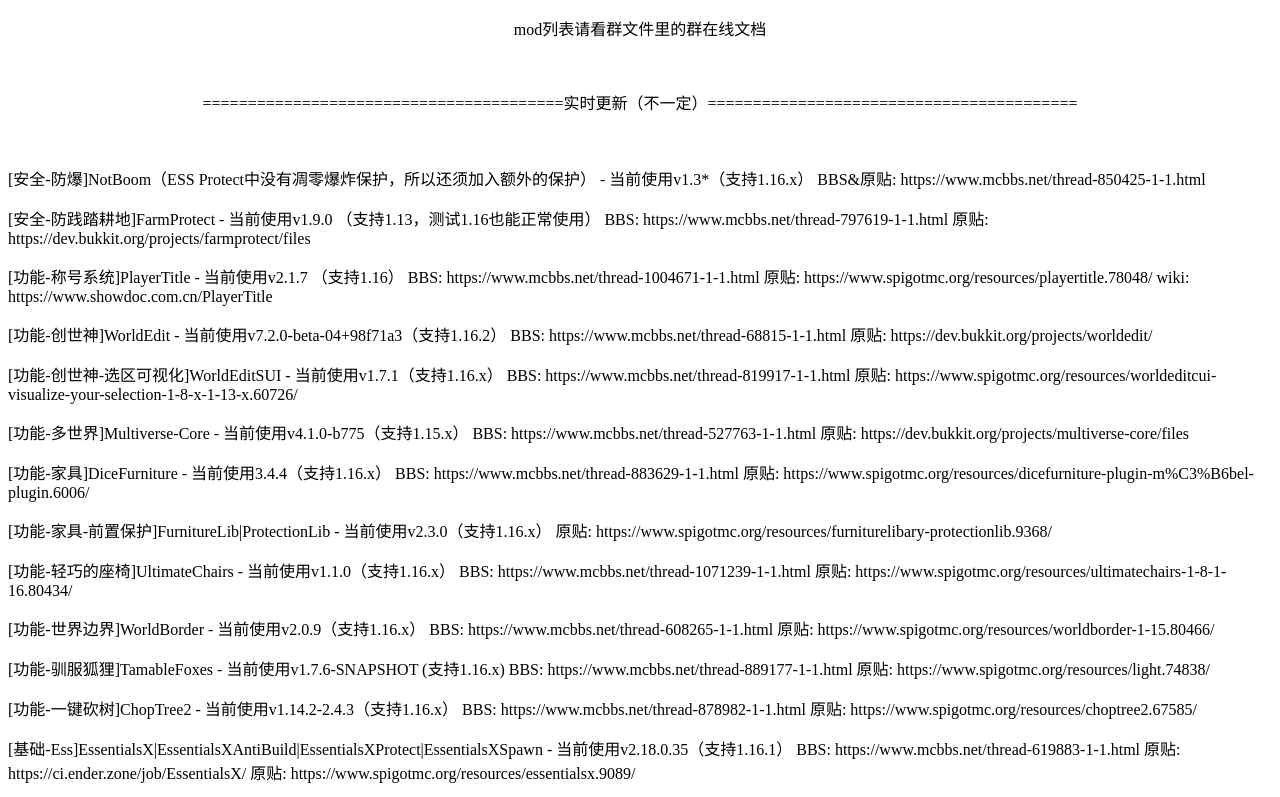
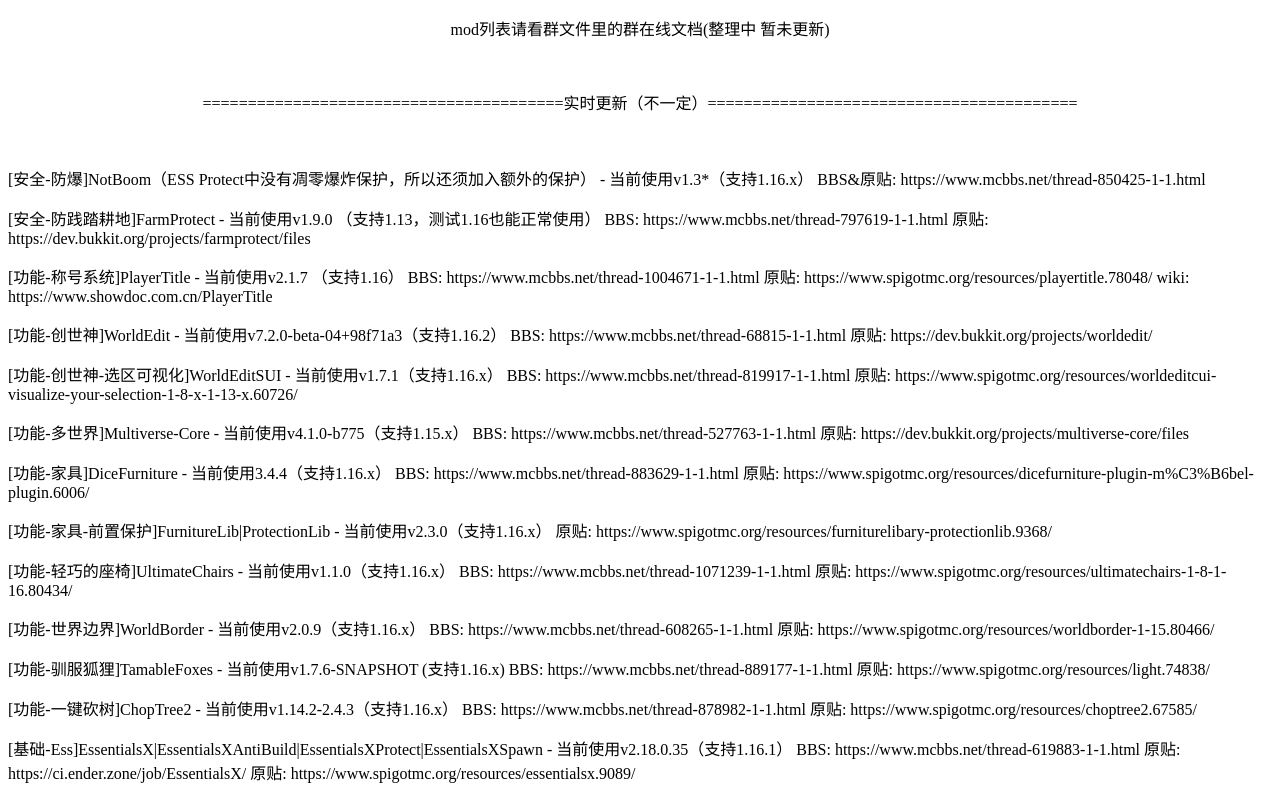
Before and after one commit to SHDocter/bili_6bug, a plain HTML site: page plugins.html in a window 1280 px wide. Shown: the top 797 px of the page. Drawn offline with Linux system fonts and the light colour scheme.

```diff
--- a/plugins.html
+++ b/plugins.html
@@ -8,7 +8,7 @@
 <meta name="viewport" content="width=device-width,initial-scale=1.0,user-scalable=0">
 </head>
 <body>
-<center><p>mod列表请看群文件里的群在线文档</p><br>
+<center><p>mod列表请看群文件里的群在线文档(整理中 暂未更新)</p><br>
 <p>========================================实时更新（不一定）=========================================</center><br><br>
     [安全-防爆]NotBoom（ESS Protect中没有凋零爆炸保护，所以还须加入额外的保护） - 当前使用v1.3*（支持1.16.x）
     BBS&amp;原贴: https://www.mcbbs.net/thread-850425-1-1.html</p>
```
